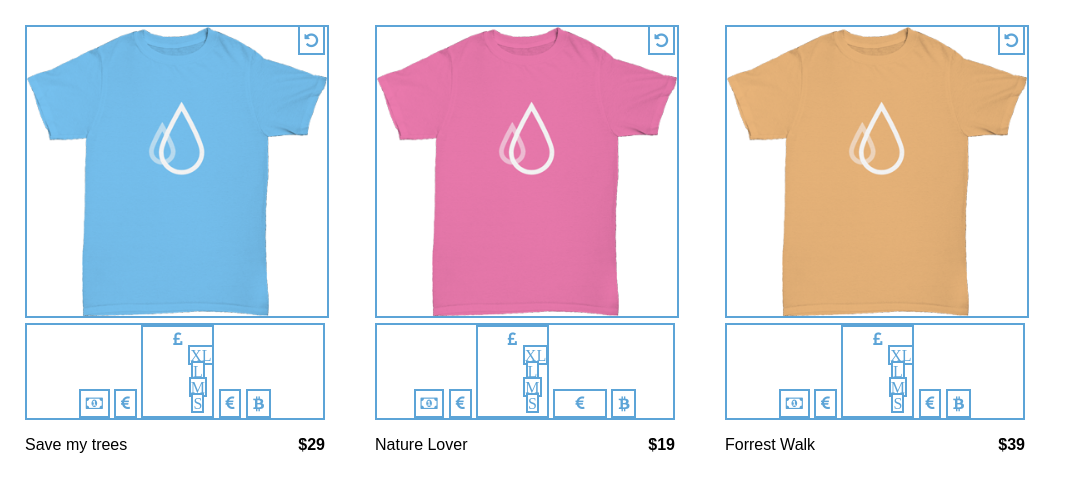
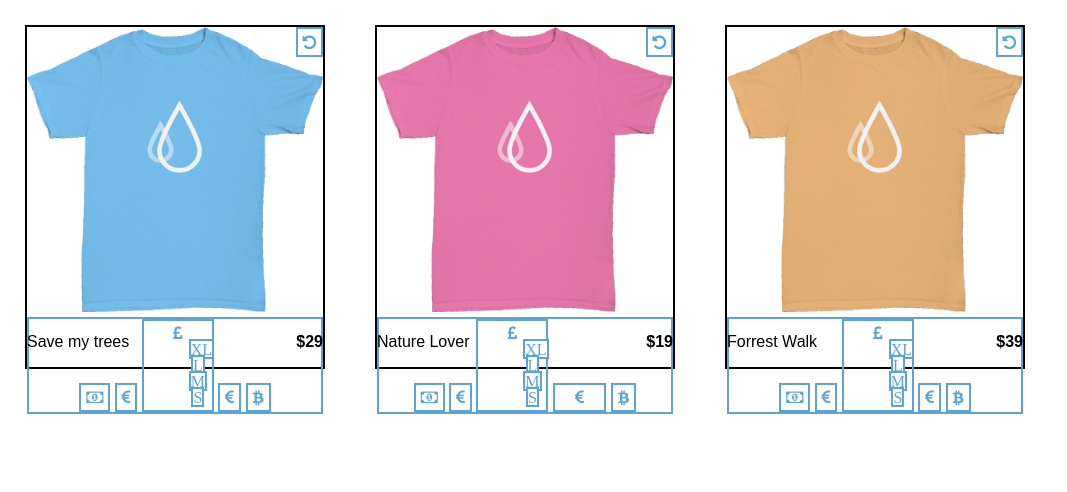
Before and after one commit to jmdembe/t-shirt-shop, a plain HTML site: page index.html in a window 1280 px wide. Shown: the whole page, without its empty margins (0-1067 px from the left). Drawn offline with Linux system fonts and the light colour scheme.

Commit message:
I put a border box around the aside for styling purposes

```diff
--- a/style.css
+++ b/style.css
@@ -10,11 +10,11 @@ form {
 }
 
 article {
+    border: 2px solid #000000;
     box-sizing: border-box;
     margin: 25px;
     position: relative;
     width: 300px;
-    border: none;
 }
 
 @media screen and (min-width: 700px) {
@@ -26,7 +26,7 @@ article {
 /*picture styling*/
 .shirt-front, .shirt-back {
     width: 100%;
-    border: 2px solid #5CA4D7;
+
 }
 
 .shirt-back {
@@ -45,6 +45,12 @@ article {
 }
 
 /*menu options for shirt*/
+
+nav {
+  position: absolute;
+  width: 100%;
+}
+
 .shirt-options {
     border: 2px solid #5CA4D7;
     text-align: center;
```
